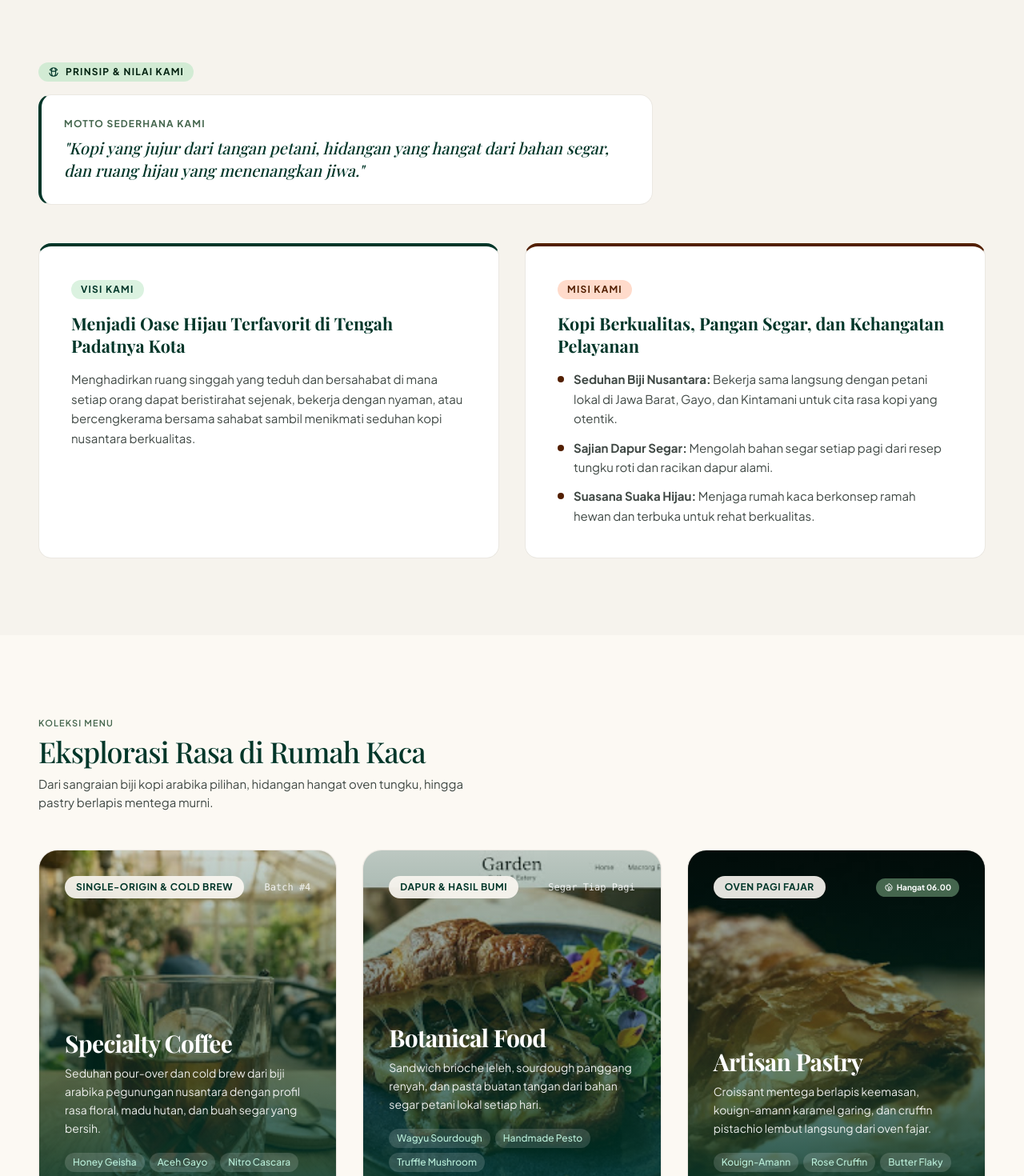
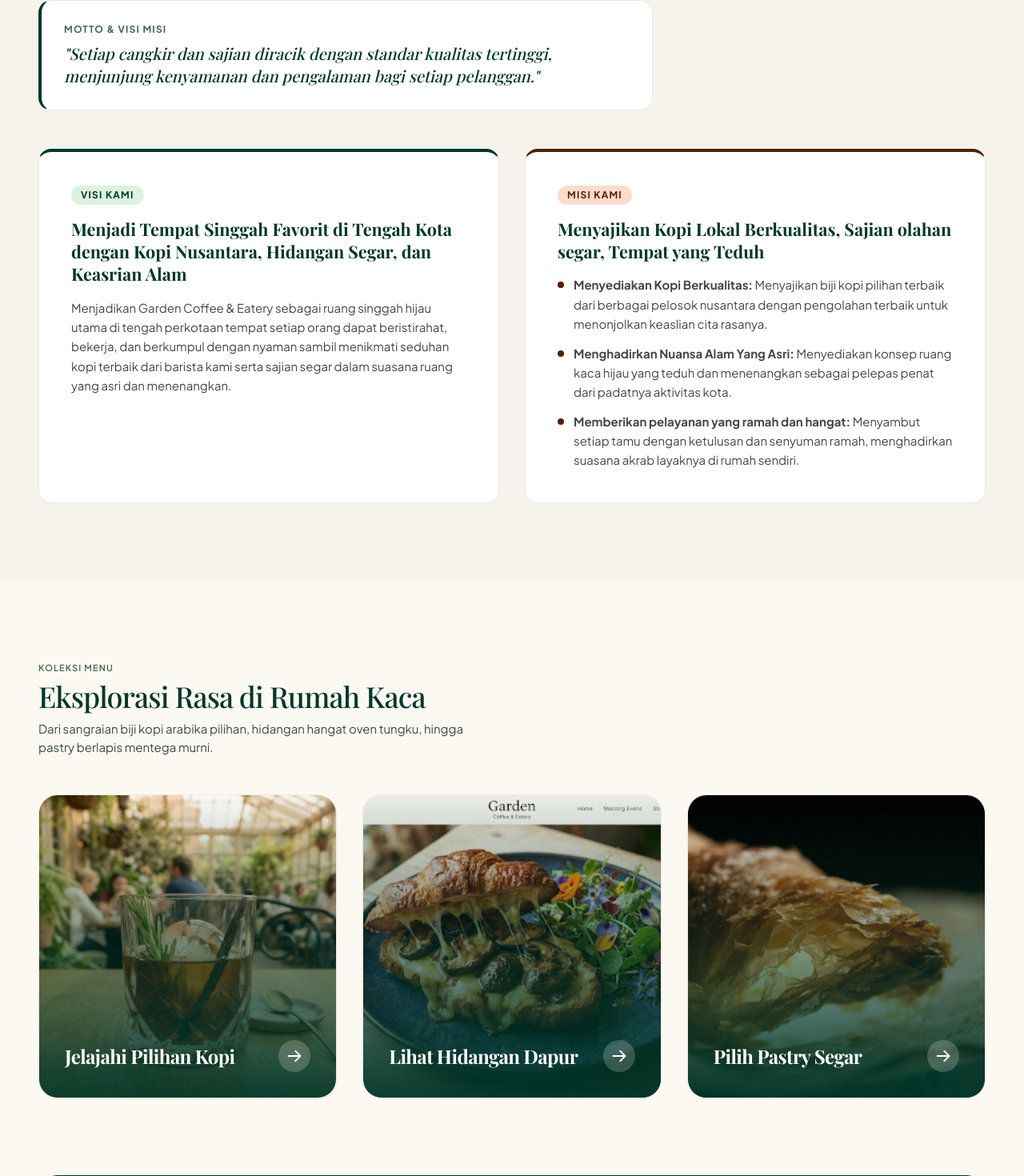
Before and after one commit to bbinttanng/garden-coffe, a React (Vite) app: page / in a window 1280 px wide. Shown: the part 752-2222 px from the top of the page at 80% size. Built offline with nearby package versions, Linux system fonts and the light colour scheme; a web font is replaced by a local one.

Commit message:
feat(home): remove badges from hero and motto, and remove top/bottom tags from menu cards

```diff
--- a/src/pages/HomePage.jsx
+++ b/src/pages/HomePage.jsx
@@ -12,19 +12,14 @@ export const HomePage = ({ setActivePage }) => {
         <div className="grid grid-cols-1 lg:grid-cols-12 gap-12 lg:gap-16 items-center">
           <div className="lg:col-span-7 space-y-6">
             <div className="space-y-4">
-              <div className="inline-flex items-center gap-2.5 px-3.5 py-1.5 rounded-full bg-secondary-container/80 text-on-secondary-fixed text-xs font-bold uppercase tracking-wider shadow-2xs">
-                <img src="/logo.png" alt="Logo" className="w-4 h-4 object-contain" />
-                <span>Konservatori Kopi &amp; Dapur Botani</span>
-              </div>
-
               <h1 className="font-serif text-4xl sm:text-5xl lg:text-[3.85rem] leading-[1.12] text-primary font-bold tracking-tight">
-                Ruang Teduh di Tengah Kota, <br className="hidden sm:inline" />
-                <span className="italic font-normal text-secondary">dengan Seduhan Alami.</span>
+                Ngopi di Tengah Kota, <br className="hidden sm:inline" />
+                <span className="italic font-normal text-secondary">dengan Nuansa Alam.</span>
               </h1>
 
               <div className="max-w-xl pt-1">
                 <p className="font-body-lg text-body-lg text-on-surface-variant leading-relaxed">
-                  Garden Coffee &amp; Eatery hadir sebagai tempat singgah hijau untuk melepas penat, menikmati kopi terbaik dari petani lokal nusantara, dan menyantap hidangan dapur segar di bawah naungan rumah kaca alami.
+                 Garden Coffee & Eatery hadir sebagai tempat hijau di tengah kota menyajikan kopi terbaik dari petani lokal dan hidangan dari dapur segar, dalam rumah kaca dengan nuansa alam untuk menemani waktu istirahat anda.
                 </p>
               </div>
             </div>
@@ -35,7 +30,7 @@ export const HomePage = ({ setActivePage }) => {
                 onClick={() => setActivePage('lokasi')}
                 className="inline-flex items-center justify-center gap-2 px-7 py-3.5 rounded-xl bg-primary hover:bg-primary-container text-on-primary font-label-lg text-label-lg shadow-sm hover:shadow-md transition-all cursor-pointer"
               >
-                <span>Kunjungi Suaka Terdekat</span>
+                <span>Kunjungi Cabang Terdekat</span>
                 <Icon name="arrow_forward" className="w-4 h-4" />
               </button>
 
@@ -52,7 +47,7 @@ export const HomePage = ({ setActivePage }) => {
             {/* Grounded Real Metrics */}
             <div className="pt-8 grid grid-cols-3 gap-6 max-w-lg border-t border-surface-container-high/80">
               <div>
-                <p className="font-headline-sm text-headline-sm font-serif text-primary font-bold">5 Suaka</p>
+                <p className="font-headline-sm text-headline-sm font-serif text-primary font-bold">5 Cabang</p>
                 <p className="font-body-sm text-[12px] text-on-surface-variant tracking-wider mt-0.5 font-semibold">
                   Jakarta, Bandung &amp; Bali
                 </p>
@@ -60,13 +55,13 @@ export const HomePage = ({ setActivePage }) => {
               <div>
                 <p className="font-headline-sm text-headline-sm font-serif text-primary font-bold">100%</p>
                 <p className="font-body-sm text-[12px] text-on-surface-variant tracking-wider mt-0.5 font-semibold">
-                  Biji Kopi Petani Nusantara
+                  Biji Kopi berkualitas dan fresh
                 </p>
               </div>
               <div>
-                <p className="font-headline-sm text-headline-sm font-serif text-primary font-bold">06.00</p>
+                <p className="font-headline-sm text-headline-sm font-serif text-primary font-bold">09.00 - 22.00</p>
                 <p className="font-body-sm text-[12px] text-on-surface-variant tracking-wider mt-0.5 font-semibold">
-                  Oven &amp; Seduhan Buka Setiap Pagi
+                  Buka &amp; Selasa sampai Minggu
                 </p>
               </div>
             </div>
@@ -82,7 +77,7 @@ export const HomePage = ({ setActivePage }) => {
               <div className="absolute inset-0 bg-gradient-to-t from-primary/60 via-transparent to-transparent pointer-events-none" />
               <div className="absolute bottom-5 left-5 right-5 text-on-primary">
                 <span className="text-[11px] font-bold uppercase tracking-widest text-primary-fixed block mb-1">
-                  Suaka Senopati, Jakarta
+                  Cabang Senopati, Jakarta
                 </span>
                 <p className="text-xs text-on-primary/90 font-medium">
                   Rindang pepohonan tropis dan pencahayaan matahari alami sepanjang hari.
@@ -98,17 +93,12 @@ export const HomePage = ({ setActivePage }) => {
         <div className="max-w-7xl mx-auto px-6 lg:px-12">
           {/* Highlighted Motto Header */}
           <div className="max-w-3xl mb-12">
-            <div className="inline-flex items-center gap-2 px-3 py-1 rounded-full bg-secondary-container/70 text-on-secondary-fixed text-xs font-bold uppercase tracking-widest mb-4">
-              <Icon name="eco" className="w-3.5 h-3.5 text-primary" />
-              <span>Prinsip &amp; Nilai Kami</span>
-            </div>
-
             <div className="p-6 sm:p-7 rounded-2xl bg-white border border-surface-container-high border-l-4 border-l-primary shadow-xs space-y-2">
               <span className="block font-label-sm text-xs uppercase tracking-widest text-secondary font-bold">
-                Motto Sederhana Kami
+                Motto & Visi misi
               </span>
               <p className="font-serif italic text-lg sm:text-xl text-primary font-medium leading-relaxed">
-                "Kopi yang jujur dari tangan petani, hidangan yang hangat dari bahan segar, dan ruang hijau yang menenangkan jiwa."
+                "Setiap cangkir dan sajian diracik dengan standar kualitas tertinggi, menjunjung kenyamanan dan pengalaman bagi setiap pelanggan."
               </p>
             </div>
           </div>
@@ -121,10 +111,10 @@ export const HomePage = ({ setActivePage }) => {
                   Visi Kami
                 </span>
                 <h3 className="font-headline-sm text-headline-sm text-primary font-serif font-bold">
-                  Menjadi Oase Hijau Terfavorit di Tengah Padatnya Kota
+                  Menjadi Tempat Singgah Favorit di Tengah Kota dengan Kopi Nusantara, Hidangan Segar, dan Keasrian Alam
                 </h3>
                 <p className="font-body-md text-body-md text-on-surface-variant leading-relaxed">
-                  Menghadirkan ruang singgah yang teduh dan bersahabat di mana setiap orang dapat beristirahat sejenak, bekerja dengan nyaman, atau bercengkerama bersama sahabat sambil menikmati seduhan kopi nusantara berkualitas.
+                  Menjadikan Garden Coffee & Eatery sebagai ruang singgah hijau utama di tengah perkotaan tempat setiap orang dapat beristirahat, bekerja, dan berkumpul dengan nyaman sambil menikmati seduhan kopi terbaik dari barista kami serta sajian segar dalam suasana ruang yang asri dan menenangkan.
                 </p>
               </div>
             </div>
@@ -136,20 +126,20 @@ export const HomePage = ({ setActivePage }) => {
                   Misi Kami
                 </span>
                 <h3 className="font-headline-sm text-headline-sm text-primary font-serif font-bold">
-                  Kopi Berkualitas, Pangan Segar, dan Kehangatan Pelayanan
+                  Menyajikan Kopi Lokal Berkualitas, Sajian olahan segar, Tempat yang Teduh
                 </h3>
                 <ul className="space-y-3 font-body-md text-body-md text-on-surface-variant leading-relaxed">
                   <li className="flex items-start gap-3">
                     <span className="w-2 h-2 rounded-full bg-tertiary mt-2 shrink-0" />
-                    <span><strong>Seduhan Biji Nusantara:</strong> Bekerja sama langsung dengan petani lokal di Jawa Barat, Gayo, dan Kintamani untuk cita rasa kopi yang otentik.</span>
+                    <span><strong> Menyediakan Kopi Berkualitas:</strong> Menyajikan biji kopi pilihan terbaik dari berbagai pelosok nusantara dengan pengolahan terbaik untuk menonjolkan keaslian cita rasanya.</span>
                   </li>
                   <li className="flex items-start gap-3">
                     <span className="w-2 h-2 rounded-full bg-tertiary mt-2 shrink-0" />
-                    <span><strong>Sajian Dapur Segar:</strong> Mengolah bahan segar setiap pagi dari resep tungku roti dan racikan dapur alami.</span>
+                    <span><strong>Menghadirkan Nuansa Alam Yang Asri:</strong> Menyediakan konsep ruang kaca hijau yang teduh dan menenangkan sebagai pelepas penat dari padatnya aktivitas kota.</span>
                   </li>
                   <li className="flex items-start gap-3">
                     <span className="w-2 h-2 rounded-full bg-tertiary mt-2 shrink-0" />
-                    <span><strong>Suasana Suaka Hijau:</strong> Menjaga rumah kaca berkonsep ramah hewan dan terbuka untuk rehat berkualitas.</span>
+                    <span><strong>Memberikan pelayanan yang ramah dan hangat:</strong> Menyambut setiap tamu dengan ketulusan dan senyuman ramah, menghadirkan suasana akrab layaknya di rumah sendiri.</span>
                   </li>
                 </ul>
               </div>
@@ -176,13 +166,13 @@ export const HomePage = ({ setActivePage }) => {
 
         {/* 3-Column Balanced Editorial Triptych Grid */}
         <div className="grid grid-cols-1 md:grid-cols-2 lg:grid-cols-3 gap-8">
-          {/* Card 1: Specialty Coffee & Roastery */}
+          {/* Card 1: Specialty Coffee */}
           <div
             role="button"
             tabIndex={0}
             onClick={() => setActivePage('coffee')}
             onKeyDown={(e) => { if (e.key === 'Enter' || e.key === ' ') { e.preventDefault(); setActivePage('coffee'); } }}
-            className="group rounded-3xl overflow-hidden bg-surface-container relative p-7 sm:p-8 flex flex-col justify-between shadow-sm hover:shadow-2xl hover:-translate-y-1.5 transition-all duration-300 border border-surface-container-high/80 cursor-pointer min-h-[480px]"
+            className="group rounded-3xl overflow-hidden bg-surface-container relative p-7 sm:p-8 flex flex-col justify-end shadow-sm hover:shadow-2xl hover:-translate-y-1.5 transition-all duration-300 border border-surface-container-high/80 cursor-pointer min-h-[380px]"
           >
             {/* Background Image with Cinematic Gradient */}
             <div className="absolute inset-0 overflow-hidden">
@@ -191,47 +181,16 @@ export const HomePage = ({ setActivePage }) => {
                 className="w-full h-full object-cover botanical-img group-hover:scale-108 transition-transform duration-700 ease-out"
                 src="/images/img_2.jpg"
               />
-              <div className="absolute inset-0 bg-gradient-to-t from-primary/95 via-primary/55 to-primary/20 pointer-events-none" />
+              <div className="absolute inset-0 bg-gradient-to-t from-primary/95 via-primary/50 to-transparent pointer-events-none" />
             </div>
 
-            {/* Top Pill & Micro Badge */}
-            <div className="relative z-10 flex items-center justify-between">
-              <span className="px-3.5 py-1.5 rounded-full bg-surface/90 text-primary font-label-sm text-xs font-bold uppercase tracking-wider backdrop-blur-md shadow-xs">
-                Single-Origin &amp; Cold Brew
+            {/* Action Link */}
+            <div className="relative z-10 flex items-center justify-between text-on-primary">
+              <span className="font-serif text-2xl font-bold tracking-tight group-hover:text-primary-fixed transition-colors">
+                Jelajahi Pilihan Kopi
               </span>
-              <span className="text-on-primary/85 font-mono text-xs font-medium">
-                Batch #4
-              </span>
-            </div>
-
-            {/* Bottom Content Area */}
-            <div className="relative z-10 space-y-4 pt-16">
-              <div className="space-y-2">
-                <h3 className="font-serif text-2xl sm:text-3xl text-on-primary font-bold tracking-tight">
-                  Specialty Coffee
-                </h3>
-                <p className="text-on-primary/90 text-sm leading-relaxed">
-                  Seduhan pour-over dan cold brew dari biji arabika pegunungan nusantara dengan profil rasa floral, madu hutan, dan buah segar yang bersih.
-                </p>
-              </div>
-
-              {/* Flavor Tag Chips */}
-              <div className="flex flex-wrap items-center gap-1.5 pt-1">
-                <span className="px-2.5 py-1 rounded-full bg-on-primary/15 text-primary-fixed text-xs font-medium">
-                  Honey Geisha
-                </span>
-                <span className="px-2.5 py-1 rounded-full bg-on-primary/15 text-primary-fixed text-xs font-medium">
-                  Aceh Gayo
-                </span>
-                <span className="px-2.5 py-1 rounded-full bg-on-primary/15 text-primary-fixed text-xs font-medium">
-                  Nitro Cascara
-                </span>
-              </div>
-
-              {/* Action Link */}
-              <div className="pt-2 flex items-center gap-2 text-primary-fixed font-bold text-sm group-hover:gap-3 transition-all">
-                <span>Jelajahi Pilihan Kopi</span>
-                <Icon name="arrow_forward" className="w-4 h-4" />
+              <div className="w-10 h-10 rounded-full bg-surface/20 group-hover:bg-primary-fixed group-hover:text-primary flex items-center justify-center transition-all shrink-0">
+                <Icon name="arrow_forward" className="w-5 h-5" />
               </div>
             </div>
           </div>
@@ -242,7 +201,7 @@ export const HomePage = ({ setActivePage }) => {
             tabIndex={0}
             onClick={() => setActivePage('food')}
             onKeyDown={(e) => { if (e.key === 'Enter' || e.key === ' ') { e.preventDefault(); setActivePage('food'); } }}
-            className="group rounded-3xl overflow-hidden bg-surface-container relative p-7 sm:p-8 flex flex-col justify-between shadow-sm hover:shadow-2xl hover:-translate-y-1.5 transition-all duration-300 border border-surface-container-high/80 cursor-pointer min-h-[480px]"
+            className="group rounded-3xl overflow-hidden bg-surface-container relative p-7 sm:p-8 flex flex-col justify-end shadow-sm hover:shadow-2xl hover:-translate-y-1.5 transition-all duration-300 border border-surface-container-high/80 cursor-pointer min-h-[380px]"
           >
             {/* Background Image with Cinematic Gradient */}
             <div className="absolute inset-0 overflow-hidden">
@@ -251,47 +210,16 @@ export const HomePage = ({ setActivePage }) => {
                 className="w-full h-full object-cover botanical-img group-hover:scale-108 transition-transform duration-700 ease-out"
                 src="/images/img_8.jpg"
               />
-              <div className="absolute inset-0 bg-gradient-to-t from-primary/95 via-primary/55 to-primary/20 pointer-events-none" />
+              <div className="absolute inset-0 bg-gradient-to-t from-primary/95 via-primary/50 to-transparent pointer-events-none" />
             </div>
 
-            {/* Top Pill & Micro Badge */}
-            <div className="relative z-10 flex items-center justify-between">
-              <span className="px-3.5 py-1.5 rounded-full bg-surface/90 text-primary font-label-sm text-xs font-bold uppercase tracking-wider backdrop-blur-md shadow-xs">
-                Dapur &amp; Hasil Bumi
+            {/* Action Link */}
+            <div className="relative z-10 flex items-center justify-between text-on-primary">
+              <span className="font-serif text-2xl font-bold tracking-tight group-hover:text-primary-fixed transition-colors">
+                Lihat Hidangan Dapur
               </span>
-              <span className="text-on-primary/85 font-mono text-xs font-medium">
-                Segar Tiap Pagi
-              </span>
-            </div>
-
-            {/* Bottom Content Area */}
-            <div className="relative z-10 space-y-4 pt-16">
-              <div className="space-y-2">
-                <h3 className="font-serif text-2xl sm:text-3xl text-on-primary font-bold tracking-tight">
-                  Botanical Food
-                </h3>
-                <p className="text-on-primary/90 text-sm leading-relaxed">
-                  Sandwich brioche leleh, sourdough panggang renyah, dan pasta buatan tangan dari bahan segar petani lokal setiap hari.
-                </p>
-              </div>
-
-              {/* Flavor Tag Chips */}
-              <div className="flex flex-wrap items-center gap-1.5 pt-1">
-                <span className="px-2.5 py-1 rounded-full bg-on-primary/15 text-primary-fixed text-xs font-medium">
-                  Wagyu Sourdough
-                </span>
-                <span className="px-2.5 py-1 rounded-full bg-on-primary/15 text-primary-fixed text-xs font-medium">
-                  Handmade Pesto
-                </span>
-                <span className="px-2.5 py-1 rounded-full bg-on-primary/15 text-primary-fixed text-xs font-medium">
-                  Truffle Mushroom
-                </span>
-              </div>
-
-              {/* Action Link */}
-              <div className="pt-2 flex items-center gap-2 text-primary-fixed font-bold text-sm group-hover:gap-3 transition-all">
-                <span>Lihat Hidangan Dapur</span>
-                <Icon name="arrow_forward" className="w-4 h-4" />
+              <div className="w-10 h-10 rounded-full bg-surface/20 group-hover:bg-primary-fixed group-hover:text-primary flex items-center justify-center transition-all shrink-0">
+                <Icon name="arrow_forward" className="w-5 h-5" />
               </div>
             </div>
           </div>
@@ -302,7 +230,7 @@ export const HomePage = ({ setActivePage }) => {
             tabIndex={0}
             onClick={() => setActivePage('pastry')}
             onKeyDown={(e) => { if (e.key === 'Enter' || e.key === ' ') { e.preventDefault(); setActivePage('pastry'); } }}
-            className="group rounded-3xl overflow-hidden bg-surface-container relative p-7 sm:p-8 flex flex-col justify-between shadow-sm hover:shadow-2xl hover:-translate-y-1.5 transition-all duration-300 border border-surface-container-high/80 cursor-pointer min-h-[480px]"
+            className="group rounded-3xl overflow-hidden bg-surface-container relative p-7 sm:p-8 flex flex-col justify-end shadow-sm hover:shadow-2xl hover:-translate-y-1.5 transition-all duration-300 border border-surface-container-high/80 cursor-pointer min-h-[380px]"
           >
             {/* Background Image with Cinematic Gradient */}
             <div className="absolute inset-0 overflow-hidden">
@@ -311,48 +239,16 @@ export const HomePage = ({ setActivePage }) => {
                 className="w-full h-full object-cover botanical-img group-hover:scale-108 transition-transform duration-700 ease-out"
                 src="/images/img_1.jpg"
               />
-              <div className="absolute inset-0 bg-gradient-to-t from-primary/95 via-primary/55 to-primary/20 pointer-events-none" />
+              <div className="absolute inset-0 bg-gradient-to-t from-primary/95 via-primary/50 to-transparent pointer-events-none" />
             </div>
 
-            {/* Top Pill & Micro Badge */}
-            <div className="relative z-10 flex items-center justify-between">
-              <span className="px-3.5 py-1.5 rounded-full bg-surface/90 text-primary font-label-sm text-xs font-bold uppercase tracking-wider backdrop-blur-md shadow-xs">
-                Oven Pagi Fajar
+            {/* Action Link */}
+            <div className="relative z-10 flex items-center justify-between text-on-primary">
+              <span className="font-serif text-2xl font-bold tracking-tight group-hover:text-primary-fixed transition-colors">
+                Pilih Pastry Segar
               </span>
-              <span className="px-2.5 py-1 rounded-full bg-secondary text-on-secondary text-[10px] font-bold flex items-center gap-1 shadow-xs">
-                <Icon name="local_fire_department" className="w-3 h-3" />
-                <span>Hangat 06.00</span>
-              </span>
-            </div>
-
-            {/* Bottom Content Area */}
-            <div className="relative z-10 space-y-4 pt-16">
-              <div className="space-y-2">
-                <h3 className="font-serif text-2xl sm:text-3xl text-on-primary font-bold tracking-tight">
-                  Artisan Pastry
-                </h3>
-                <p className="text-on-primary/90 text-sm leading-relaxed">
-                  Croissant mentega berlapis keemasan, kouign-amann karamel garing, dan cruffin pistachio lembut langsung dari oven fajar.
-                </p>
-              </div>
-
-              {/* Flavor Tag Chips */}
-              <div className="flex flex-wrap items-center gap-1.5 pt-1">
-                <span className="px-2.5 py-1 rounded-full bg-on-primary/15 text-primary-fixed text-xs font-medium">
-                  Kouign-Amann
-                </span>
-                <span className="px-2.5 py-1 rounded-full bg-on-primary/15 text-primary-fixed text-xs font-medium">
-                  Rose Cruffin
-                </span>
-                <span className="px-2.5 py-1 rounded-full bg-on-primary/15 text-primary-fixed text-xs font-medium">
-                  Butter Flaky
-                </span>
-              </div>
-
-              {/* Action Link */}
-              <div className="pt-2 flex items-center gap-2 text-primary-fixed font-bold text-sm group-hover:gap-3 transition-all">
-                <span>Pilih Pastry Segar</span>
-                <Icon name="arrow_forward" className="w-4 h-4" />
+              <div className="w-10 h-10 rounded-full bg-surface/20 group-hover:bg-primary-fixed group-hover:text-primary flex items-center justify-center transition-all shrink-0">
+                <Icon name="arrow_forward" className="w-5 h-5" />
               </div>
             </div>
           </div>
```
